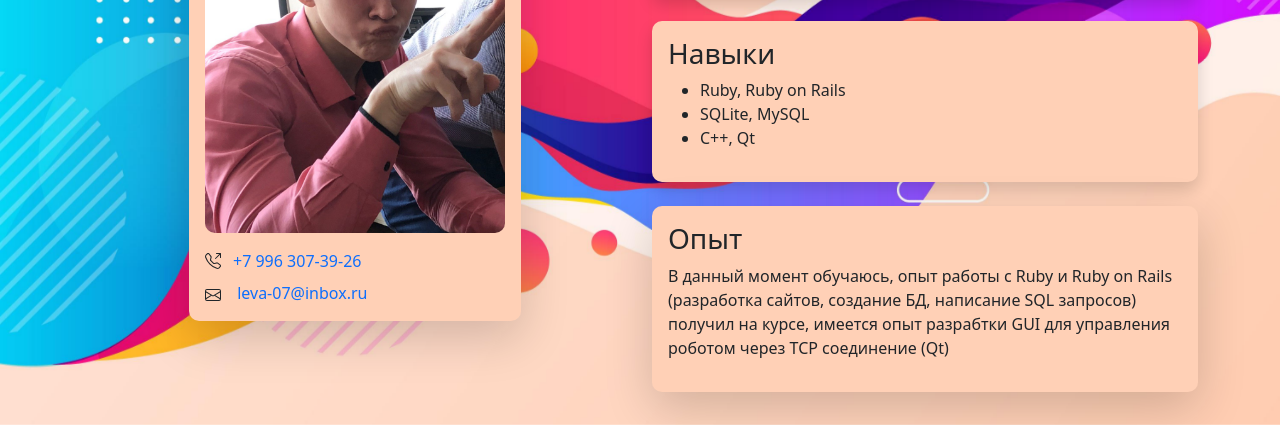
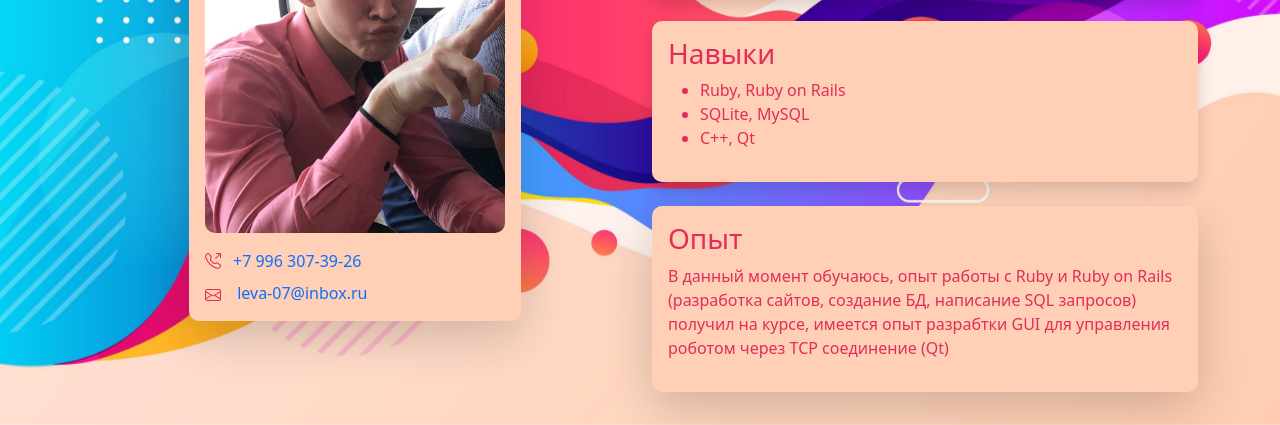
Before and after one commit to KugelSchreibe/cv, a plain HTML site: page index.html in a window 1280 px wide. Shown: the part 375-800 px from the top of the page. Drawn offline with nearby package versions, Linux system fonts and the light colour scheme.

Commit message:
set font color

```diff
--- a/css/styles.css
+++ b/css/styles.css
@@ -48,6 +48,7 @@ p > a, div > a {
   -webkit-transition: all 0.7s;
   transition: all 0.7s;
   border-radius: 10px;
+  color: #e32c5a;
 }
 
 .loop:hover {
@@ -75,4 +76,5 @@ p > a, div > a {
 .info {
   background-color: #ffd0b6;
   border-radius: 10px;
+  color: #e32c5a;
 }
```
